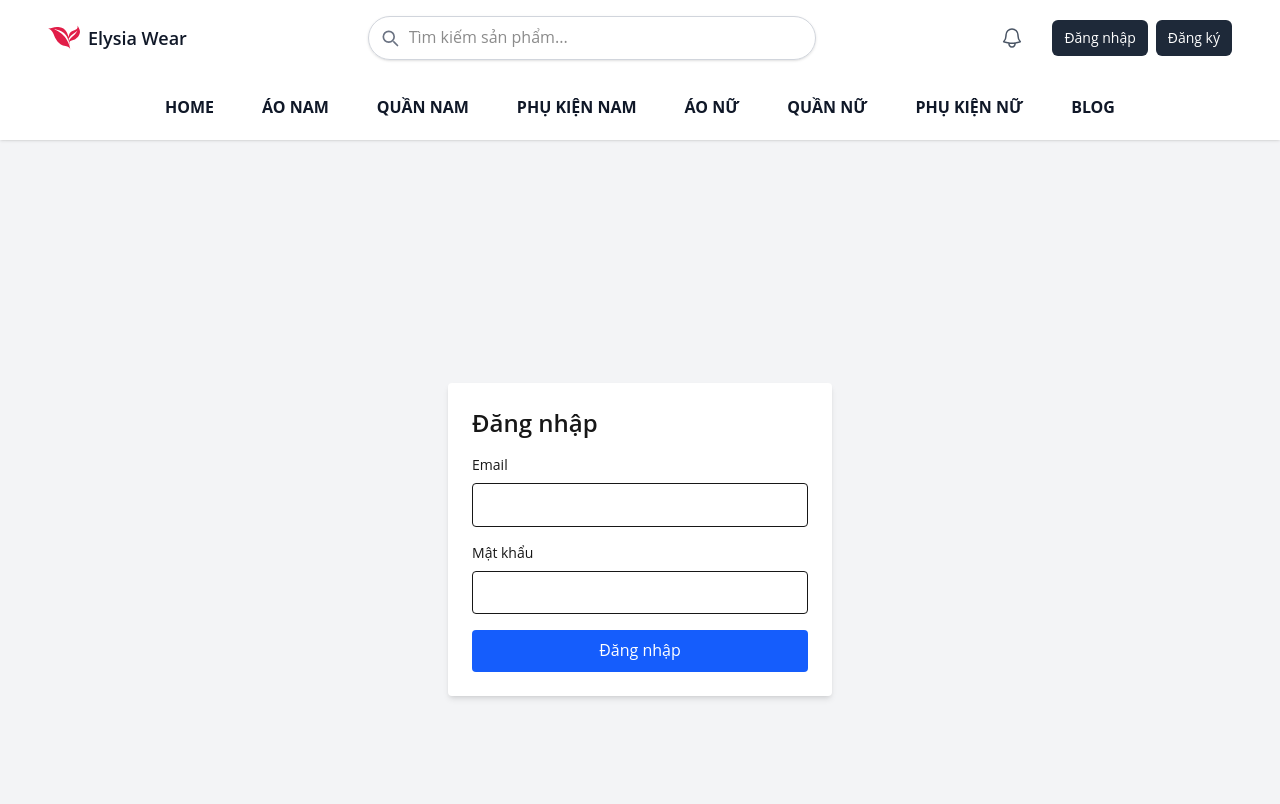
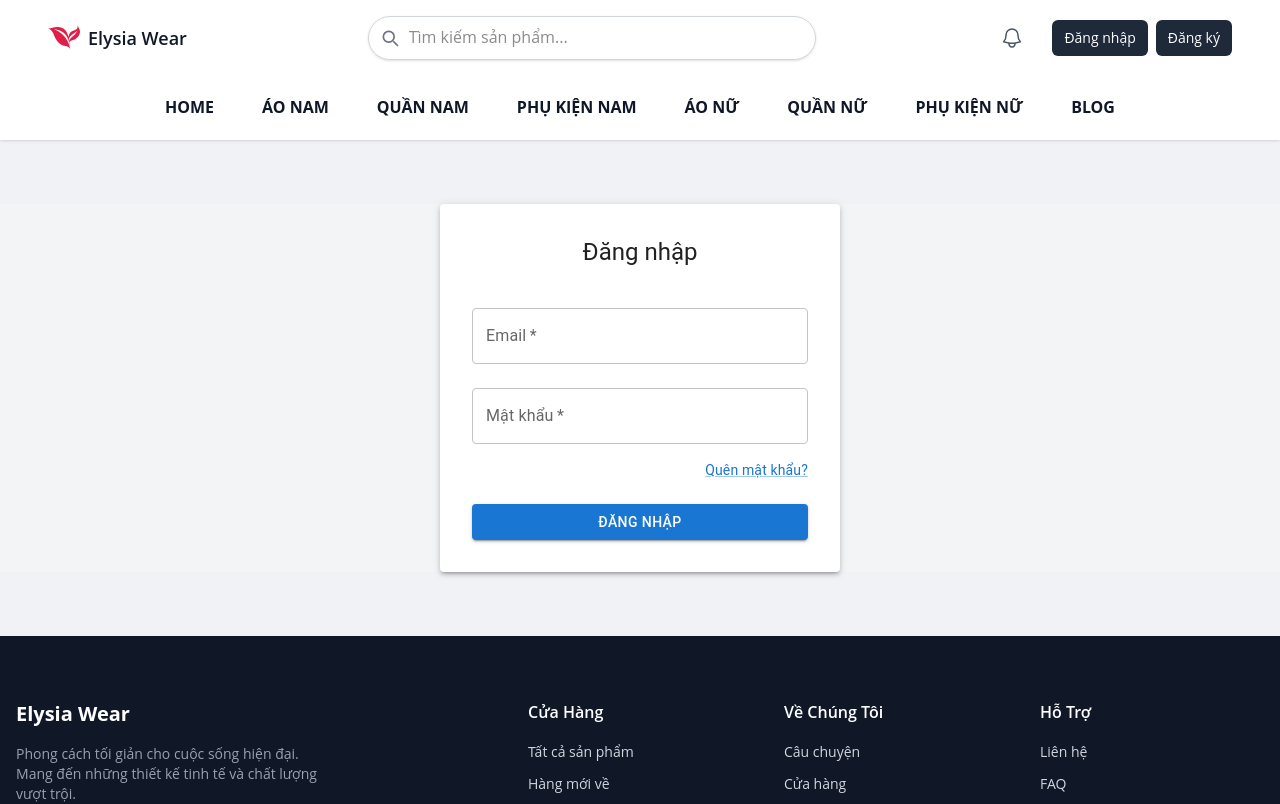
Before and after one commit to Chien-2003/font_end, a Next.js app: page /login in a window 1280 px wide. Shown: the top 804 px of the page. Built offline with nearby package versions, Linux system fonts and the light colour scheme; no server answers.

Commit message:
call api register, fix ui login & forgot password

```diff
--- a/src/app/(auth)/login/page.tsx
+++ b/src/app/(auth)/login/page.tsx
@@ -5,6 +5,17 @@ import { useRouter } from "next/navigation";
 import { showSuccess, showError } from "@/lib/swal";
 import { useUser } from "@/contexts/UserContext";
 import { login } from "@/app/actions/login";
+
+import {
+  Box,
+  Button,
+  TextField,
+  Typography,
+  Paper,
+  CircularProgress,
+  Link as MuiLink,
+} from "@mui/material";
+import Swal from "sweetalert2";
 
 export default function LoginPage() {
   const router = useRouter();
@@ -20,9 +31,9 @@ export default function LoginPage() {
 
     try {
       const data = await login(email, password);
-      await fetchUser(); // Dùng token từ cookie
+      await fetchUser();
       await showSuccess(data.message || "Đăng nhập thành công");
-      router.push("/");
+      router.push("/profile");
     } catch (error: any) {
       showError(error.message || "Lỗi đăng nhập");
     } finally {
@@ -30,40 +41,112 @@ export default function LoginPage() {
     }
   };
 
+  const handleForgotPassword = async () => {
+    const { value: inputEmail } = await Swal.fire({
+      title: "Quên mật khẩu",
+      input: "email",
+      inputLabel: "Nhập email của bạn",
+      inputPlaceholder: "example@gmail.com",
+      confirmButtonText: "Gửi",
+      showCancelButton: true,
+      cancelButtonText: "Huỷ",
+      inputValidator: (value) => {
+        if (!value) return "Vui lòng nhập email";
+        return null;
+      },
+    });
+
+    if (inputEmail) {
+      await new Promise((resolve) => setTimeout(resolve, 1000));
+      const { value: otpCode } = await Swal.fire({
+        title: "Nhập mã xác nhận",
+        html: `
+        <p>Chúng tôi đã gửi mã xác nhận gồm 6 số đến <b>${inputEmail}</b></p>
+        <input type="text" id="otp-input" class="swal2-input" maxlength="6" placeholder="Nhập mã gồm 6 số">
+      `,
+        focusConfirm: false,
+        showCancelButton: true,
+        confirmButtonText: "Xác nhận",
+        cancelButtonText: "Huỷ",
+        preConfirm: () => {
+          const code = (
+            document.getElementById("otp-input") as HTMLInputElement
+          )?.value;
+          if (!code || code.length !== 6) {
+            Swal.showValidationMessage("Vui lòng nhập đúng mã gồm 6 số");
+          }
+          return code;
+        },
+      });
+      if (otpCode) {
+        await showSuccess("Xác nhận thành công. Tiếp tục đặt lại mật khẩu!");
+      }
+    }
+  };
+
   return (
-    <div className="flex flex-col items-center justify-center min-h-screen bg-gray-100 px-4">
-      <form
-        onSubmit={handleLogin}
-        className="bg-white p-6 rounded shadow-md w-full max-w-sm"
+    <Box
+      display="flex"
+      justifyContent="center"
+      alignItems="center"
+      bgcolor="#f3f4f6"
+      px={2}
+      mb={8}
+      mt={8}
     >
-        <h2 className="text-2xl font-semibold mb-4">Đăng nhập</h2>
+      <Paper elevation={3} sx={{ p: 4, width: "100%", maxWidth: 400 }}>
+        <Typography variant="h5" textAlign="center" mb={3}>
+          Đăng nhập
+        </Typography>
 
-        <label className="block mb-2 text-sm">Email</label>
-        <input
+        <form onSubmit={handleLogin}>
+          <TextField
+            label="Email"
             type="email"
+            fullWidth
+            required
             value={email}
             onChange={(e) => setEmail(e.target.value)}
-          className="w-full px-3 py-2 border rounded mb-4"
-          required
+            margin="normal"
           />
 
-        <label className="block mb-2 text-sm">Mật khẩu</label>
-        <input
+          <TextField
+            label="Mật khẩu"
             type="password"
+            fullWidth
+            required
             value={password}
             onChange={(e) => setPassword(e.target.value)}
-          className="w-full px-3 py-2 border rounded mb-4"
-          required
+            margin="normal"
           />
 
-        <button
+          <Box display="flex" justifyContent="flex-end" mt={1}>
+            <MuiLink
+              component="button"
+              variant="body2"
+              onClick={handleForgotPassword}
+              sx={{ textTransform: "none" }}
+            >
+              Quên mật khẩu?
+            </MuiLink>
+          </Box>
+
+          <Button
             type="submit"
+            variant="contained"
+            color="primary"
+            fullWidth
+            sx={{ mt: 3 }}
             disabled={isLoading}
-          className="w-full bg-blue-600 text-white py-2 rounded hover:bg-blue-700"
           >
-          {isLoading ? "Đang xử lý..." : "Đăng nhập"}
-        </button>
+            {isLoading ? (
+              <CircularProgress size={24} color="inherit" />
+            ) : (
+              "Đăng nhập"
+            )}
+          </Button>
         </form>
-    </div>
+      </Paper>
+    </Box>
   );
 }
--- a/src/app/(auth)/register/page.tsx
+++ b/src/app/(auth)/register/page.tsx
@@ -1,7 +1,83 @@
-export default function page() {
+"use client";
+
+import React, { useState } from "react";
+import { useRouter } from "next/navigation";
+import {
+  Box,
+  Button,
+  TextField,
+  Typography,
+  Stack,
+} from "@mui/material";
+import { register } from "@/app/actions/register";
+import { showError, showSuccess } from "@/lib/swal";
+
+
+export default function RegisterPage() {
+  const router = useRouter();
+  const [userName, setUserName] = useState("");
+  const [email, setEmail] = useState("");
+  const [password, setPassword] = useState("");
+
+  const handleRegister = async (e: React.FormEvent) => {
+    e.preventDefault();
+
+    try {
+      const res = await register(userName, email, password);
+      showSuccess(res.message);
+
+      setTimeout(() => router.push("/login"), 1500);
+    } catch (err: any) {
+      showError(err.message);
+    }
+  };
+
   return (
-    <>
-      <div className="">trang đăng ký</div>
-    </>
+    <Box
+      maxWidth={400}
+      mx="auto"
+      mt={8}
+      mb={8}
+      p={4}
+      border="1px solid #ccc"
+      borderRadius={2}
+      boxShadow={2}
+    >
+      <Typography variant="h5" mb={3} textAlign="center">
+        Đăng ký tài khoản
+      </Typography>
+
+      <form onSubmit={handleRegister}>
+        <Stack spacing={2}>
+          <TextField
+            label="Tên người dùng"
+            value={userName}
+            onChange={(e) => setUserName(e.target.value)}
+            required
+            fullWidth
+          />
+          <TextField
+            label="Email"
+            type="email"
+            value={email}
+            onChange={(e) => setEmail(e.target.value)}
+            required
+            fullWidth
+          />
+          <TextField
+            label="Mật khẩu"
+            type="password"
+            value={password}
+            onChange={(e) => setPassword(e.target.value)}
+            required
+            fullWidth
+          />
+
+          <Button type="submit" variant="contained" color="primary" fullWidth>
+            Đăng ký
+          </Button>
+        </Stack>
+      </form>
+    </Box>
   );
 }
--- a/src/lib/swal.ts
+++ b/src/lib/swal.ts
@@ -8,35 +8,31 @@ const baseConfig = {
   },
 };
 
-export const showSuccess = (message: string, title = 'Thành công') => {
+export const showSuccess = (message: string) => {
   return Swal.fire({
     ...baseConfig,
     icon: 'success',
-    title,
-    text: message,
+    title: message,
   });
 };
 
-export const showError = (message: string, title = 'Lỗi') => {
+export const showError = (message: string) => {
   return Swal.fire({
     ...baseConfig,
     icon: 'error',
-    title,
-    text: message,
+    title: message,
   });
 };
 
 export const showConfirm = (
   message: string,
-  title = 'Xác nhận',
   onConfirm?: () => void,
   onCancel?: () => void
 ) => {
   return Swal.fire({
     ...baseConfig,
     icon: 'question',
-    title,
-    text: message,
+    title: message,
     showCancelButton: true,
     confirmButtonText: 'Đồng ý',
     cancelButtonText: 'Huỷ',
```
Lines whose indentation alone changed are shown as unchanged.
